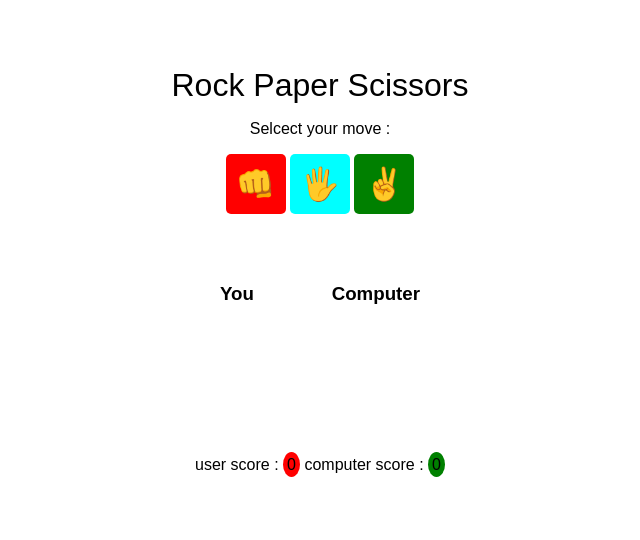
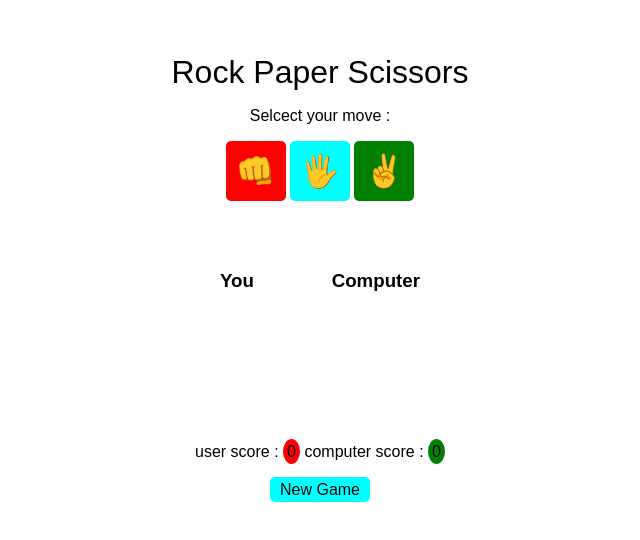
Before and after one commit to AzeemAtPerfect/rockpaperscissors, a plain HTML site: page index.html in a window 1280 px wide. Shown: the part 122-662 px from the top of the page, without its empty margins (320-960 px from the left). Drawn offline with Linux system fonts and the light colour scheme.

Commit message:
restart game is added

```diff
--- a/index.html
+++ b/index.html
@@ -36,5 +36,6 @@
             <span id="computer-score">0</span>
         </p>
     </div>
+    <button class="reload-btn">New Game</button>
 </body>
 </html>
--- a/script.js
+++ b/script.js
@@ -5,10 +5,12 @@ const computerScoreEl = document.getElementById("computer-score")
 const selectedMoves = document.querySelector(".select-move")
 const youEl = document.querySelector(".you")
 const computerEl = document.querySelector(".computer")
-
+const reloadBtn = document.querySelector(".reload-btn")
 
 let userScore = 0
 let computerScore = 0
+
+reloadBtn.addEventListener("click",restartGame)
 
 buttons.forEach(button => {
     button.addEventListener("click",() => {
@@ -55,3 +57,6 @@ function computerMoveFun(x,y){
     computerBtn.innerHTML = `${y}`
     computerEl.appendChild(computerBtn)
 }
+function restartGame() {
+    location.reload()
+}
--- a/style.css
+++ b/style.css
@@ -74,3 +74,9 @@ border-radius: 50%;
 #computer-score {
     background-color: green;
 }
+.reload-btn {
+    font-size: 1rem;
+    width: 100px;
+    height: 25px;
+    background-color: aqua;
+}
```
